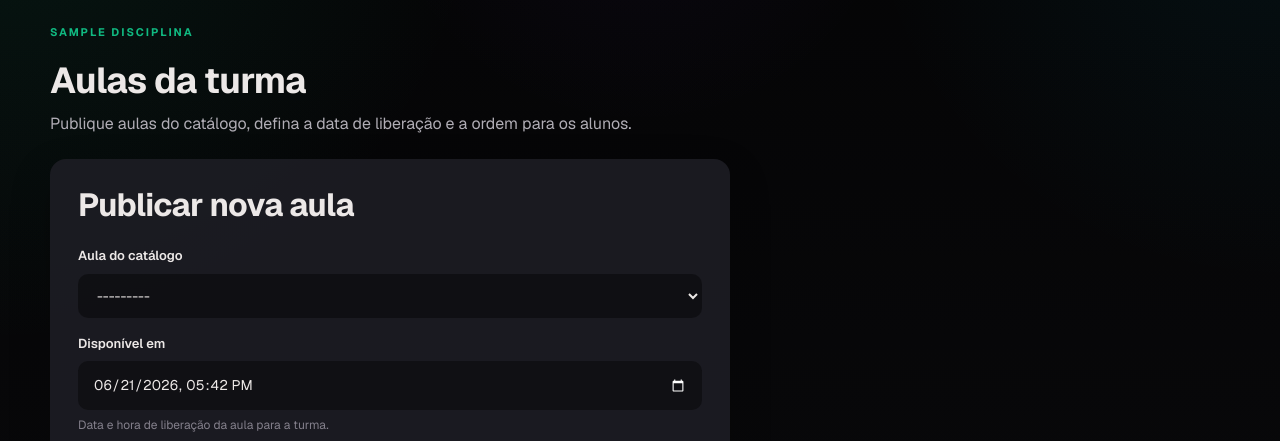
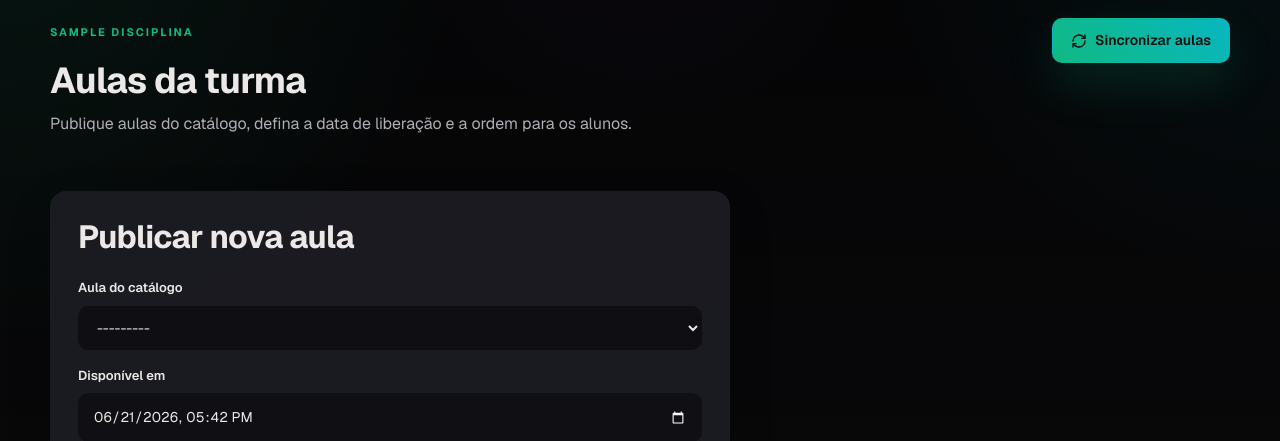
Before and after one commit to elvertoni/professorDash2.0, a Django app: page /turmas/1/aulas/ in a window 1280 px wide. Shown: the part 139-580 px from the top of the page. Run offline with Django 5.2, Linux system fonts and the light colour scheme; a user stored in the database is signed in; tables that the repository leaves empty hold one stand-in row (values such as "Sample post"); grey boxes marked "Sample" are stand-in pictures; data that the repository does not hold is empty; some libraries are stand-ins or nearby versions.

Commit message:
fix(classroom): publish synced lessons

```diff
--- a/classroom/views.py
+++ b/classroom/views.py
@@ -429,6 +429,7 @@ class TurmaSyncAulasView(TurmaQuerysetMixin, View):
     def post(self, request, turma_pk):
         turma = get_object_or_404(self.get_queryset(), pk=turma_pk)
         disciplina = turma.disciplina
+        import_error = None
 
         try:
             with tempfile.TemporaryDirectory(prefix='acervo-') as tmp_dir:
@@ -443,21 +444,29 @@ class TurmaSyncAulasView(TurmaQuerysetMixin, View):
                     stderr=out,
                 )
         except AcervoDownloadError as exc:
-            messages.error(request, 'Falha ao sincronizar do GitHub: {0}'.format(exc))
-            return redirect('classroom:turma_aulas', turma_pk=turma.pk)
+            import_error = 'Falha ao atualizar do GitHub: {0}'.format(exc)
         except Exception as exc:  # noqa: BLE001 — surfacing import failures to the UI
-            messages.error(
-                request, 'Erro inesperado na sincronização: {0}'.format(exc)
-            )
-            return redirect('classroom:turma_aulas', turma_pk=turma.pk)
+            import_error = 'Erro inesperado ao atualizar do GitHub: {0}'.format(exc)
 
         now = timezone.now()
         aulas = Aula.objects.filter(
             disciplina=disciplina, status=Aula.Status.APROVADA
         )
+        if not aulas.exists():
+            if import_error:
+                messages.error(request, import_error)
+            messages.error(
+                request,
+                'Nenhuma aula aprovada encontrada para {0}.'.format(
+                    disciplina.label
+                ),
+            )
+            return redirect('classroom:turma_aulas', turma_pk=turma.pk)
+
         novas = 0
+        atualizadas = 0
         for aula in aulas:
-            _, created = AulaPublicada.objects.get_or_create(
+            publicada, created = AulaPublicada.objects.get_or_create(
                 turma=turma,
                 aula=aula,
                 defaults={
@@ -468,11 +477,34 @@ class TurmaSyncAulasView(TurmaQuerysetMixin, View):
             )
             if created:
                 novas += 1
+                continue
+
+            fields = []
+            if not publicada.publicada:
+                publicada.publicada = True
+                fields.append('publicada')
+            if publicada.disponivel_em > now:
+                publicada.disponivel_em = now
+                fields.append('disponivel_em')
+            if fields:
+                publicada.save(update_fields=[*fields, 'updated_at'])
+                atualizadas += 1
+
+        if import_error:
+            messages.warning(
+                request,
+                '{0} A publicação usou as aulas já importadas no catálogo.'.format(
+                    import_error
+                ),
+            )
 
         messages.success(
             request,
-            'Aulas sincronizadas: {0} disponíveis na turma ({1} novas).'.format(
-                aulas.count(), novas
+            (
+                'Aulas sincronizadas: {0} disponíveis na turma '
+                '({1} novas, {2} reativadas/agora liberadas).'
+            ).format(
+                aulas.count(), novas, atualizadas
             ),
         )
         return redirect('classroom:turma_aulas', turma_pk=turma.pk)
--- a/templates/classroom/aula_publicada_manage.html
+++ b/templates/classroom/aula_publicada_manage.html
@@ -10,10 +10,20 @@
         <span>Publicar aulas</span>
     </nav>
 
-    <div class="section-heading compact">
-        <span class="eyebrow">{{ turma.disciplina.label }}</span>
-        <h1>Aulas da turma</h1>
-        <p>Publique aulas do catálogo, defina a data de liberação e a ordem para os alunos.</p>
+    <div class="page-heading-row compact">
+        <div class="section-heading">
+            <span class="eyebrow">{{ turma.disciplina.label }}</span>
+            <h1>Aulas da turma</h1>
+            <p>Publique aulas do catálogo, defina a data de liberação e a ordem para os alunos.</p>
+        </div>
+        <form method="post" action="{% url 'classroom:turma_aulas_sync' turma.pk %}"
+              onsubmit="return confirm('Sincronizar as aulas de {{ turma.disciplina.label|escapejs }} a partir do head e publicar todas na turma?');">
+            {% csrf_token %}
+            <button class="btn btn-primary" type="submit">
+                <i data-lucide="refresh-cw" aria-hidden="true"></i>
+                Sincronizar aulas
+            </button>
+        </form>
     </div>
 
     <form class="panel account-form" method="post">
```
